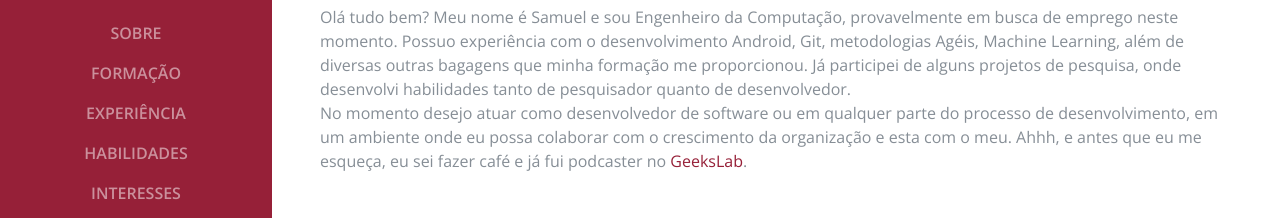
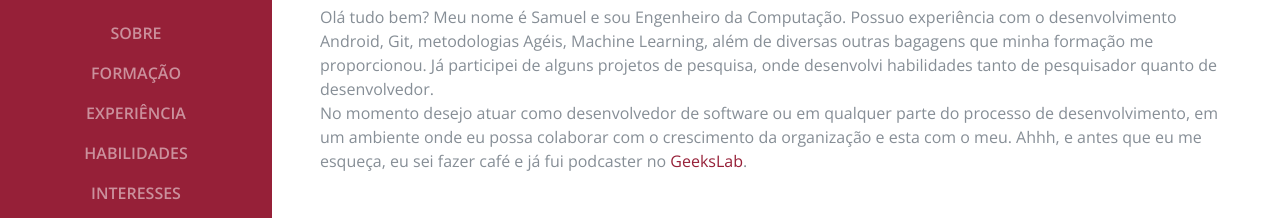
Before and after one commit to SamuelNeves/SamuelNeves.github.io, a plain HTML site: page index.html in a window 1280 px wide. Shown: the part 359-577 px from the top of the page. Drawn offline with nearby package versions, Linux system fonts and the light colour scheme; a web font is replaced by a local one.

Commit message:
little edit

```diff
--- a/index.html
+++ b/index.html
@@ -71,7 +71,7 @@
           <div class="subheading mb-5">Nro:114 Rua Perobas-9 · Contagem, MG CEP:32342-325 · (31) 9 9136-6436 ·
             <a href="mailto:samuel.neves@live.com">samuel.neves@live.com</a>
           </div>
-          <p class="mb-5">Olá tudo bem? Meu nome é Samuel e sou Engenheiro da Computação, provavelmente em busca de emprego neste momento. Possuo experiência com o desenvolvimento Android, Git, metodologias Agéis, Machine Learning, além de diversas outras bagagens que minha formação me proporcionou.
+          <p class="mb-5">Olá tudo bem? Meu nome é Samuel e sou Engenheiro da Computação. Possuo experiência com o desenvolvimento Android, Git, metodologias Agéis, Machine Learning, além de diversas outras bagagens que minha formação me proporcionou.
             Já participei de alguns projetos de pesquisa, onde desenvolvi habilidades tanto de pesquisador quanto de desenvolvedor.
             <br/>No momento desejo atuar como desenvolvedor de software ou em qualquer parte do processo de desenvolvimento,
              em um ambiente onde eu possa colaborar com o crescimento da organização e esta com o meu. Ahhh, e antes que eu me esqueça, eu sei fazer café e já fui podcaster no <a href="http://www.geekslab.com.br">GeeksLab</a>.
```
